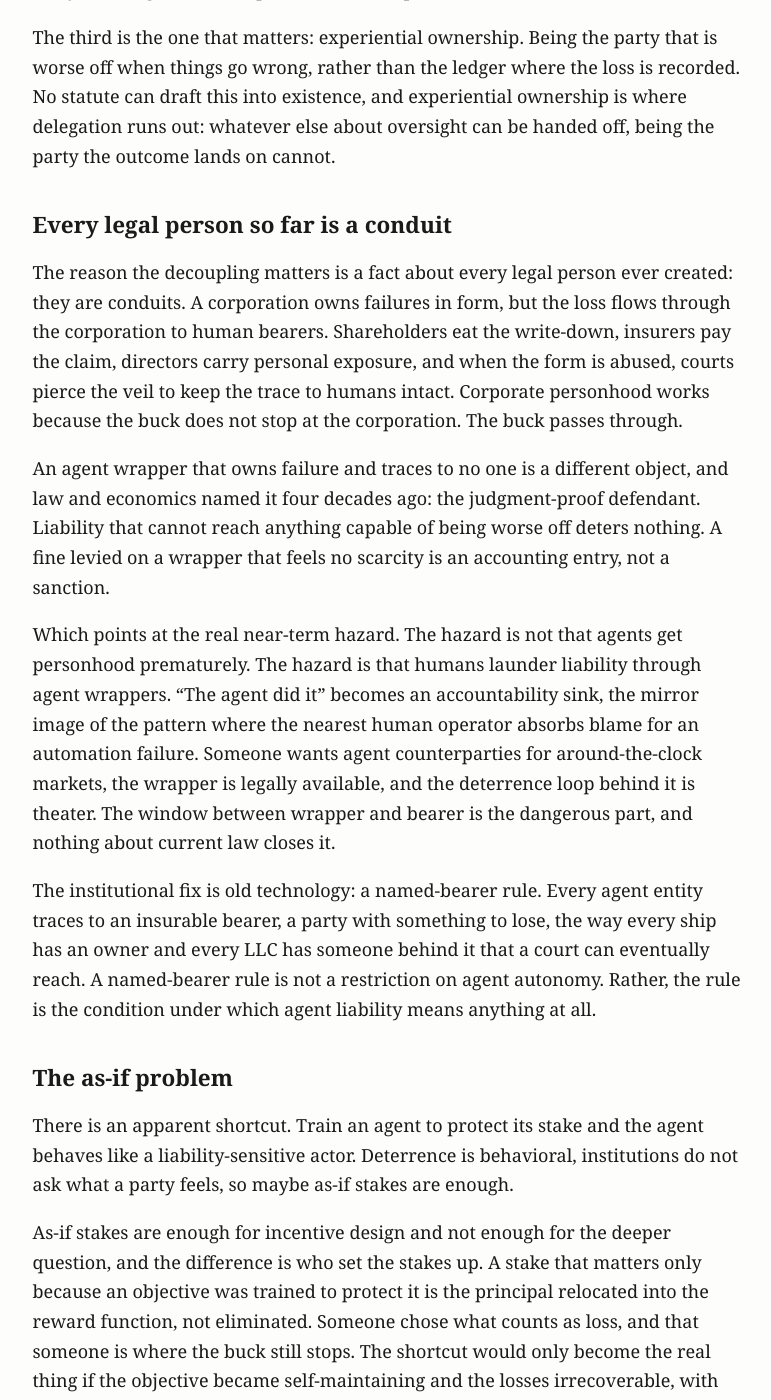
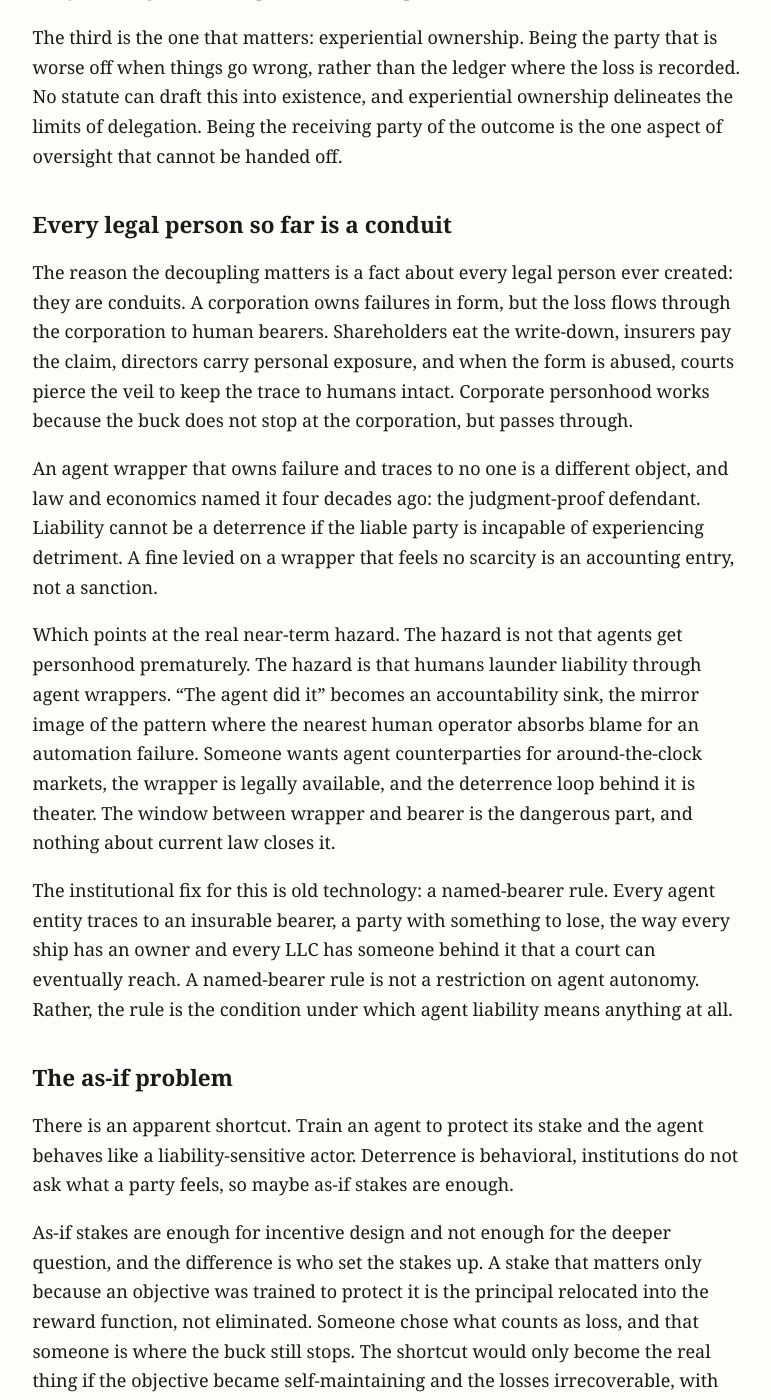
Before and after one commit to MajorLift/blog, a Jekyll site: the page built from _posts/2026-07-26-when-the-agent-can-lose-something.md, in a window 1280 px wide and 1400 px high, scrolled down 606 px. Shown: the whole window, without its empty margins (252-1023 px from the left). Built offline with Jekyll 4.4.1, drawn with Linux system fonts in a browser that asks for light colours; some of the changed text lies outside the part shown.

Commit message:
Sync essay 3

```diff
--- a/_posts/2026-07-26-when-the-agent-can-lose-something.md
+++ b/_posts/2026-07-26-when-the-agent-can-lose-something.md
@@ -6,27 +6,27 @@
 
 The day agents can own their failures will be the day they stop needing humans to operate successfully. Note that this is not a capability threshold, but an institutional status. The interesting questions start here, because "owning a failure" is not one but three staggered events.
 
-The first is legal ownership: an entity that can be sued, sanctioned, and made to forfeit assets. This one is not futurism. Ordinary organizational law can already house an autonomous system inside a memberless entity, a possibility legal scholars flagged nearly a decade ago, and at least one US state now charters algorithmically governed organizations directly. The wrapper exists today for anyone motivated to use it.
+The first is legal ownership: an entity that can be sued, sanctioned, and made to forfeit assets. This is not a futuristic fantasy. Ordinary organizational law can already house an autonomous system inside a memberless entity, a possibility legal scholars flagged nearly a decade ago, and Wyoming has chartered decentralized autonomous organizations as limited liability companies since 2021. The wrapper exists today for anyone motivated to use it.
 
 The second is economic ownership: staked capital genuinely at risk, losses that land on the agent's own balance sheet. Economic ownership is a design choice away from legal ownership, not a research problem.
 
-The third is the one that matters: experiential ownership. Being the party that is worse off when things go wrong, rather than the ledger where the loss is recorded. No statute can draft this into existence, and experiential ownership is where delegation runs out: whatever else about oversight can be handed off, being the party the outcome lands on cannot.
+The third is the one that matters: experiential ownership. Being the party that is worse off when things go wrong, rather than the ledger where the loss is recorded. No statute can draft this into existence, and experiential ownership delineates the limits of delegation. Being the receiving party of the outcome is the one aspect of oversight that cannot be handed off.
 
 ## Every legal person so far is a conduit
 
-The reason the decoupling matters is a fact about every legal person ever created: they are conduits. A corporation owns failures in form, but the loss flows through the corporation to human bearers. Shareholders eat the write-down, insurers pay the claim, directors carry personal exposure, and when the form is abused, courts pierce the veil to keep the trace to humans intact. Corporate personhood works because the buck does not stop at the corporation. The buck passes through.
+The reason the decoupling matters is a fact about every legal person ever created: they are conduits. A corporation owns failures in form, but the loss flows through the corporation to human bearers. Shareholders eat the write-down, insurers pay the claim, directors carry personal exposure, and when the form is abused, courts pierce the veil to keep the trace to humans intact. Corporate personhood works because the buck does not stop at the corporation, but passes through.
 
-An agent wrapper that owns failure and traces to no one is a different object, and law and economics named it four decades ago: the judgment-proof defendant. Liability that cannot reach anything capable of being worse off deters nothing. A fine levied on a wrapper that feels no scarcity is an accounting entry, not a sanction.
+An agent wrapper that owns failure and traces to no one is a different object, and law and economics named it four decades ago: the judgment-proof defendant. Liability cannot be a deterrence if the liable party is incapable of experiencing detriment. A fine levied on a wrapper that feels no scarcity is an accounting entry, not a sanction.
 
 Which points at the real near-term hazard. The hazard is not that agents get personhood prematurely. The hazard is that humans launder liability through agent wrappers. "The agent did it" becomes an accountability sink, the mirror image of the pattern where the nearest human operator absorbs blame for an automation failure. Someone wants agent counterparties for around-the-clock markets, the wrapper is legally available, and the deterrence loop behind it is theater. The window between wrapper and bearer is the dangerous part, and nothing about current law closes it.
 
-The institutional fix is old technology: a named-bearer rule. Every agent entity traces to an insurable bearer, a party with something to lose, the way every ship has an owner and every LLC has someone behind it that a court can eventually reach. A named-bearer rule is not a restriction on agent autonomy. Rather, the rule is the condition under which agent liability means anything at all.
+The institutional fix for this is old technology: a named-bearer rule. Every agent entity traces to an insurable bearer, a party with something to lose, the way every ship has an owner and every LLC has someone behind it that a court can eventually reach. A named-bearer rule is not a restriction on agent autonomy. Rather, the rule is the condition under which agent liability means anything at all.
 
 ## The as-if problem
 
 There is an apparent shortcut. Train an agent to protect its stake and the agent behaves like a liability-sensitive actor. Deterrence is behavioral, institutions do not ask what a party feels, so maybe as-if stakes are enough.
 
-As-if stakes are enough for incentive design and not enough for the deeper question, and the difference is who set the stakes up. A stake that matters only because an objective was trained to protect it is the principal relocated into the reward function, not eliminated. Someone chose what counts as loss, and that someone is where the buck still stops. The shortcut would only become the real thing if the objective became self-maintaining and the losses irrecoverable, with no designer left holding the definition. That is the point where the claim that no mechanism can create a bearer would face its first real test, and nothing deployed today is anywhere near it.
+As-if stakes are enough for incentive design and not enough for the deeper question, and the difference is who set the stakes up. A stake that matters only because an objective was trained to protect it is the principal relocated into the reward function, not eliminated. Someone chose what counts as loss, and that someone is where the buck still stops. The shortcut would only become the real thing if the objective became self-maintaining and the losses irrecoverable, with no designer left holding the definition. That is the point where the claim that no mechanism can create a bearer would face its first real test, and nothing deployed today approaches this in any form.
 
 Meanwhile, one piece of the post-threshold world has been operating for decades. Market circuit breakers are machine-fired stops that halt human trading with the full force of institutional rules. The mechanism fires the stop. The exchange owns the threshold. Nobody thinks the circuit breaker has authority of its own, and nobody needs it to, because standing was conferred on the mechanism by a body that can answer for it. That is what delegated machine authority looks like when it is done correctly, and it generalizes.
 
@@ -40,13 +40,14 @@
 
 Suppose the strong version happens anyway, whatever the route: agents that genuinely can be worse off. The ending then writes itself. Judgment is trained by consequence exposure, so agents that bear consequences would develop the discrimination that oversight requires, and the last piece of oversight that could not be handed off would become, at last, delegable. The human position would become that of one bearer among others.
 
-The automation frame hides what that scenario is. That is not automation completing. It is new parties arriving in the economy, with everything that has ever implied: claims on resources, standing to contest decisions, interests that compound. Entities that hold capital, do not consume, and do not die compound faster than anything the distributional machinery was built for. Institutions met a version of this once before and answered with time-limited corporate charters, capital constraints, and dissolution rules. Those instruments would come back.
+The automation frame can be misleading, because that scenario does not mean automation has reached its conclusion. The actual implication is of new parties arriving in the economy with the full gamut of rights, duties, and privileges: claims on resources, standing to contest decisions, interests that compound. Entities that hold capital, do not consume, and do not die will inevitably compound faster than anything the distributional machinery was built for. Institutions met a version of this once before and answered with time-limited corporate charters, capital constraints, and dissolution rules. We can expect to see a resurgence of these instruments.
 
-And the deciding will probably not look like deciding. Nobody legislated the modern corporation into existence in one act. It leaked in through case law and charter drift, and agent personhood is currently leaking the same way, through entity statutes written for other purposes. Institutions, not benchmarks, are where this changes, and institutions rarely change by announcement. The time to write the named-bearer rule is before the first wrappers fill with agents.
+A point of caution: the crucial decision will not be recognizable as a distinct decision. Nobody legislated the modern corporation into existence in one act. It leaked in through case law and charter drift, and agent personhood is currently leaking the same way, through entity statutes written for other purposes. Institutions, not benchmarks, are where this changes, and institutions rarely change by announcement. The time to write the named-bearer rule is before the first wrappers fill with agents.
 
 ## References
 
 - Bayern (2016). The implications of modern business-entity law for the regulation of autonomous systems. *European Journal of Risk Regulation* 7(2). The memberless-entity loophole.
+- Wyoming Decentralized Autonomous Organization Supplement (2021), W.S. 17-31-101 et seq. DAOs chartered as limited liability companies, with a further unincorporated-association framework added in 2024.
 - Shavell (1986). The judgment proof problem. *International Review of Law and Economics* 6(1). Liability fails against defendants it cannot reach.
 - Elish (2016). Moral Crumple Zones: Cautionary Tales in Human-Robot Interaction. SSRN. The nearest human absorbs blame for automation failure, the pattern liability laundering runs in reverse.
 - Grossman and Hart (1986), *Journal of Political Economy* 94(4). Residual rights of control, the machinery behind the conduit argument.
```
